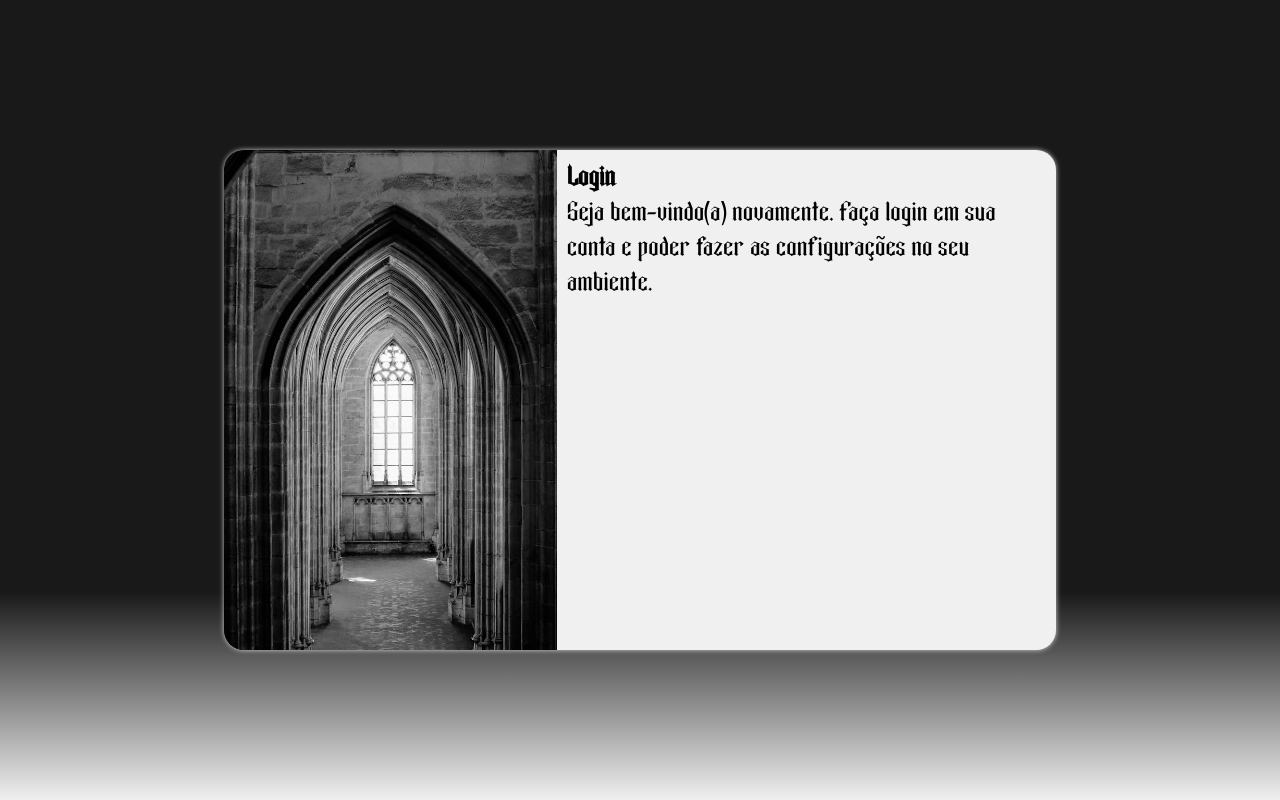
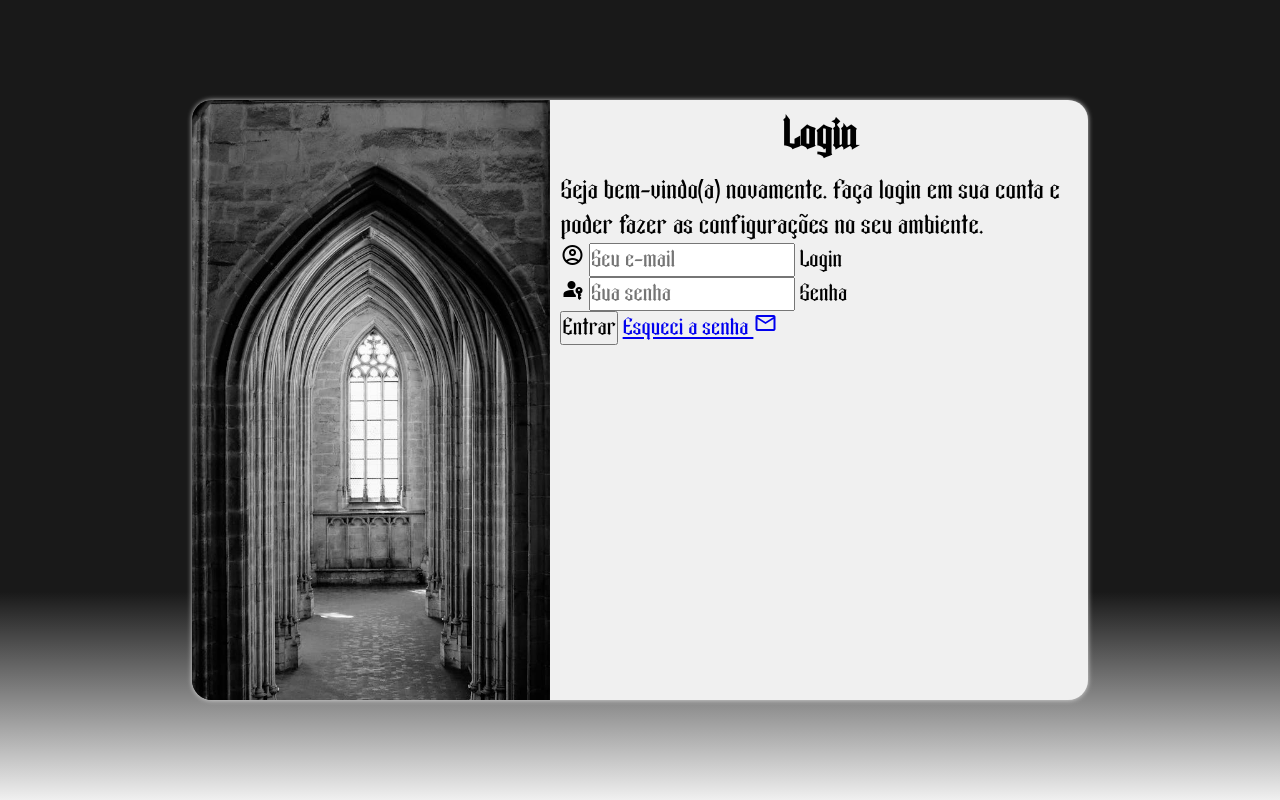
Before and after one commit to GustavoSchnoor/tela-login, a plain HTML site: page index.html in a window 1280 px wide. Drawn offline with nearby package versions, Linux system fonts and the light colour scheme; files whose address does not match are found by name.

Commit message:
Atualizei formulario

```diff
--- a/estilos/media-query.css
+++ b/estilos/media-query.css
@@ -21,11 +21,21 @@
         width: 65%;
         height: 100%;
     }
+
+    #formulario h1 {
+        font-size: 1.7em;
+        text-align: center;
+        margin-bottom: 10px;
+    }
+
+    #formulario p {
+        font-size: 1.1em;
+    }
 }
 
 @media screen and (min-width: 1024px) {
     #login {
-        width: 65vw;
+        width: 70vw;
     }
 
     #imagem {
@@ -49,12 +59,22 @@
     }
 
     #imagem {
-        float: left;
+        float: right;
         width: 46%;
     }
 
     #formulario {
-        float: right;
+        float: left;
         width: 54%;
     }
+
+    #formulario h1 {
+        font-size: 2em;
+        text-align: center;
+        margin-bottom: 10px;
+    }
+
+    #formulario p {
+        font-size: 1.3em;
+    }
 }
--- a/estilos/style.css
+++ b/estilos/style.css
@@ -34,8 +34,8 @@ main {
     overflow: hidden;
 
     background-color: #f0f0f0;
-    width: 250px;
-    height: 500px;
+    width: 300px;
+    height: 600px;
     border-radius: 20px;
     box-shadow: 0px 0px 5px #f0f0f0d8;
 
@@ -48,6 +48,7 @@ main {
     background-color: #191919;
     background-image: url(../imagens/login.jpg);
     height: 200px;
+    width: 300px;
     background-position: center center;
     background-size: cover;
     background-repeat: no-repeat;
@@ -57,3 +58,21 @@ main {
     display: block;
     padding: 10px;
 }
+
+#formulario h1 {
+    font-size: 1.3em;
+    text-align: center;
+    margin-bottom: 10px;
+}
+
+#formulario p {
+    font-size: 0.8em;
+}
+
+.campo {
+    font-size: 0.8em;
+}
+
+.subform {
+    font-size: 0.8em;
+}
--- a/index.html
+++ b/index.html
@@ -4,6 +4,7 @@
     <meta charset="UTF-8">
     <meta name="viewport" content="width=device-width, initial-scale=1.0">
     <title>Login</title>
+    <link rel="stylesheet" href="https://fonts.googleapis.com/css2?family=Material+Symbols+Outlined:opsz,wght,FILL,GRAD@24,400,0,0" />
     <link rel="stylesheet" href="estilos/style.css">
     <link rel="stylesheet" href="estilos/media-query.css">
 </head>
@@ -18,6 +19,20 @@
                 <h1>Login</h1>
                 <p>Seja bem-vindo(a) novamente. Faça login em sua conta e poder fazer as configurações no seu ambiente.</p>
                 <form action="login.php" method="post">
+                    <div class="campo">
+                        <span class="material-symbols-outlined">account_circle</span>
+                        <input type="email" name="login" id="ilogin" placeholder="Seu e-mail" autocomplete="email" required maxlength="40">
+                        <label for="ilogin">Login</label>
+                    </div>
+                    <div class="campo">
+                        <span class="material-symbols-outlined">passkey</span>
+                        <input type="password" name="senha" id="isenha" placeholder="Sua senha" autocomplete="current-password" required minlength="8">
+                        <label for="isenha">Senha</label>
+                    </div>
+                    <div class="subform">
+                        <input type="submit" value="Entrar">
+                        <a href="esqueci.html">Esqueci a senha <span class="material-symbols-outlined">mail</span></a>
+                    </div>
 
                 </form>
             </div>
```
